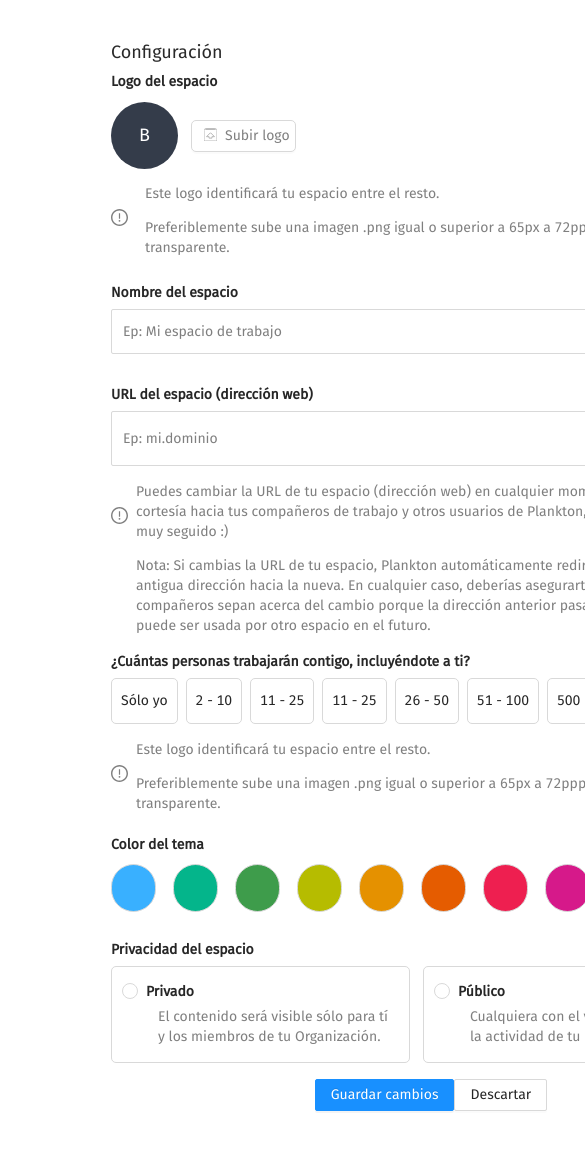
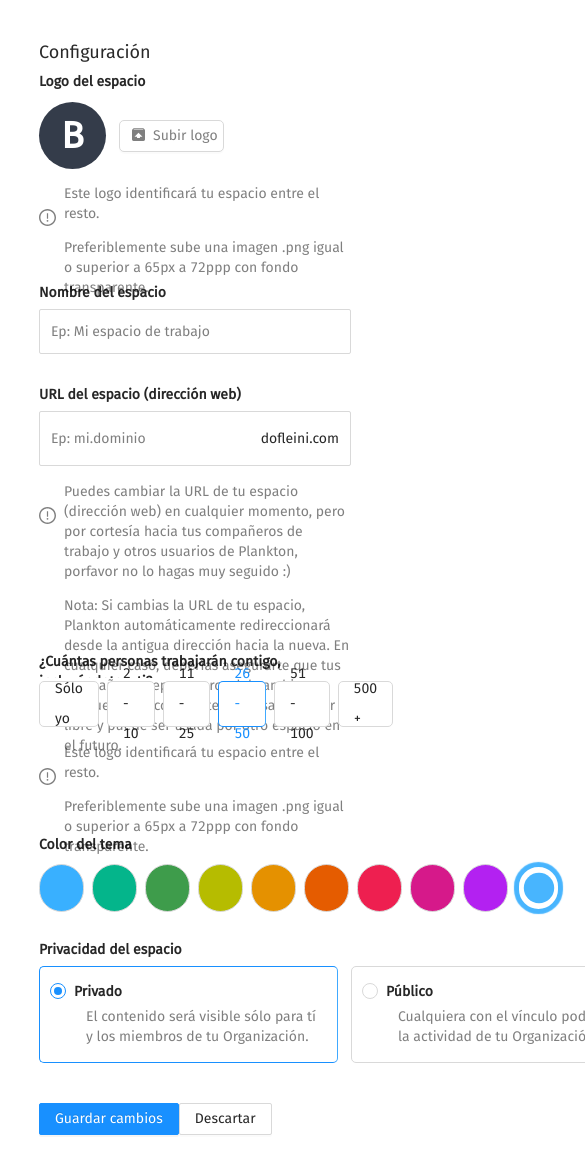
Before and after one commit to 92eduardocastillo/Test, a React (Create React App) app: page / in a window 390 px wide. Shown: the top 1174 px of the page, 585 px wide, since content can reach past the window. Built offline with nearby package versions, Linux system fonts and the light colour scheme.

Commit message:
Agregando responsive y arreglos css

```diff
--- a/src/App.css
+++ b/src/App.css
@@ -56,39 +56,37 @@
 
 html {
   font-family: Fira Sans;
+  width: 100vw;
 }
 
 body {
   font-family: Fira Sans;
 }
 
-#root {
+/* #root {
   height: 100%;
-  width: 100%;
-}
+} */
 
 .h2 {
   font-size: 18px;
 }
 
-label {
+label , input {
   font-family: var(--unnamed-font-family-fira-sans);
   font-style: var(--unnamed-font-style-normal);
   font-size: var(--unnamed-font-size-14);
   line-height: var(--unnamed-line-spacing-20);
   letter-spacing: var(--unnamed-character-spacing-0);
+}
+
+label {
   color: var(--unnamed-color-000000);
   font-weight: bold;
 }
 
 input {
-  font-family: var(--unnamed-font-family-fira-sans);
-  font-style: var(--unnamed-font-style-normal);
-  font-weight: var(--unnamed-font-weight-normal);
-  font-size: var(--unnamed-font-size-14);
-  line-height: var(--unnamed-line-spacing-20);
-  letter-spacing: var(--unnamed-character-spacing-0);
   color: var(--unnamed-color-000080);
+
 }
 
 p {
@@ -116,9 +114,10 @@ p {
 .app {
   display: flex;
   justify-content: space-between;
-  margin-left: 111px;
+  padding-left: 111px;
   margin-top: 42px;
   height: 100%;
+  width: 100%;
 }
 
 .app .ant-form-item-label {
@@ -136,19 +135,25 @@ p {
 .configuracion {
   display: flex;
   flex-direction: column;
-  width: 613px;
+  /* width: 613px; */
+  max-width: 613px;
+  /* flex-shrink: 1; */
+  /* width: 80%; */
+  flex-grow: 1;
+  /* max-width: 80%; */
 }
 
 .formulario {
   display: flex;
   flex-direction: column;
+  width: 100%;
 }
 
 
 .logo-container {
   display: flex;
   flex-direction: column;
-  width: 611px;
+  /* width: 611px; */
   height: 181px;
   margin-bottom: 30px;
 }
@@ -174,27 +179,27 @@ p {
 
     .logo-row-2 {
       display: flex;
-      justify-content: space-between;
       height: 67px;
     }
 
-        .logo-parrafo {
+        /* .logo-parrafo {
           width: 585px;
-        }
+        }   */
 
 
 
 .name-space-container {
-  width: 611px;
+  /* width: 611px; */
   height: 72px;
   margin-bottom: 30px;
 }
 
 .url-space-container {
-  width: 611px;
+  /* width: 611px; */
   height: 237px;
   margin-bottom: 30px;
 }
+
 
   .ant-input {
     height: 45px;
@@ -218,13 +223,13 @@ p {
 
 
 .personas-container {
-  width: 611px;
+  /* width: 611px; */
   height: 153px;
   margin-bottom: 30px;
 }
 
 .persona-group {
-  width: 491px;
+  /* width: 491px; */
   height: 46px;;
   display: flex;
   justify-content: space-between;
@@ -272,32 +277,40 @@ p {
   display: flex;
   justify-content: space-between;
   height: 75px;
-  width: 611px;
+  /* width: 611px; */
   margin-bottom: 30px;
 }
 
 .privacidad-container {
   display: flex;
   justify-content: space-between;
-  width: 611px;
+  /* width: 611px; */
+  height: 124px;
+  margin-bottom: 40px;
 }
 
-.privaciad-item {
+/* .privaciad-item {
   width: 299px;
-
-}
+} */
 
 .privacidad-boton {
   padding-top: 40px;
   padding-left: 38px;
-  width: 100%;
+  /* width: 100%; */
 }
-
-
 
 @media only screen and (max-width: 768px) {
   /* For mobile phones: */
   .vista {
-    visibility: hidden;
+    display: none;
+  }
+
+  .app {
+    padding-left: 0px;
+    justify-content: center;
+  }
+
+  .configuracion {
+    max-width: 80%;
   }
 }
--- a/src/App.js
+++ b/src/App.js
@@ -2,7 +2,6 @@ import {useState} from 'react';
 import './App.css';
 
 import { FormularioPage } from './componentes/formulario/FormularioPage';
-import { Subir } from './componentes/formulario/iconos/Subir';
 import {Vista} from './componentes/vista/Vista'
 
 function App() {
--- a/src/componentes/formulario/FormularioPage.js
+++ b/src/componentes/formulario/FormularioPage.js
@@ -58,7 +58,7 @@ export const FormularioPage = ({Agregar}) => {
 
           <Privacidad />
 
-          <Form.Item wrapperCol={{ offset: 8, span: 16 }}>
+          <Form.Item wrapperCol={{ offset: 0, span: 24 }}>
             <Button type="primary" htmlType="submit">
             Guardar cambios
             </Button>
--- a/src/componentes/formulario/colores/Colores.js
+++ b/src/componentes/formulario/colores/Colores.js
@@ -12,6 +12,7 @@ export const Colores = () => {
             name= 'color'
             label= 'Color del tema'
             style={{display:'flex' ,justifyContent:'space-between',width:'100%'}}
+            initialValue={'#48B5FE'}
             >
                 <Radio.Group
                 defaultValue='#48B5FE'
--- a/src/componentes/formulario/espacio-name/NameSpace.js
+++ b/src/componentes/formulario/espacio-name/NameSpace.js
@@ -7,6 +7,7 @@ export const NameSpace = () => {
             <Form.Item
             label="Nombre del espacio"
             name="username"
+            initialValue={''}
             // rules={[{ required: true, message: 'Please input your username!' }]}
             >
                 <Input placeholder="Ep: Mi espacio de trabajo" name='aaaaaaaaaaaaaa'/>
--- a/src/componentes/formulario/iconos/Subir.js
+++ b/src/componentes/formulario/iconos/Subir.js
@@ -6,12 +6,12 @@ const Svg = () => {
     return (
         <svg width="13" height="13" viewBox="0 0 13 13">
             <defs>
-            <style>{'.a{opacity:0.5;}'}</style>
+            <style>{'.icono-a{opacity:0.5;}'}</style>
             </defs>
-            <g className='a'>
+            <g className='icono-a'>
                 <path d="M11.556,13H1.444A1.446,1.446,0,0,1,0,11.555V2.527A1.433,1.433,0,0,1,.332,1.6L1.336.4A1.053,1.053,0,0,1,2.167,0h8.666a1.084,1.084,0,0,1,.838.389l1,1.214A1.466,1.466,0,0,1,13,2.527v9.028A1.446,1.446,0,0,1,11.556,13ZM6.5,4.844a.355.355,0,0,0-.253.1L2.528,8.666H5.056v1.444H7.945V8.666h2.527L6.753,4.947A.353.353,0,0,0,6.5,4.844ZM2.124.722h0l-.592.722h9.931L10.79.722Z"/>
                 </g>
-                </svg>
+            </svg>
     )
 }
 
--- a/src/componentes/formulario/logo/Logo.js
+++ b/src/componentes/formulario/logo/Logo.js
@@ -4,17 +4,10 @@ import { Form, Button, Upload, Avatar  } from 'antd';
 import { ExclamationCircleOutlined } from '@ant-design/icons';
 import { Subir } from '../iconos/Subir';
 
-
+import { style1 } from '../styles/styles';
 
 
 export const Logo = () => {
-      const style = {}
-        style.avatar = {
-        background: '#343C4A 0% 0% no-repeat padding-box',
-        borderRadius: '34px',
-        opacity: '1',
-        marginRigth: '10px'
-      }
 
     const normFile = (e) => {
         console.log('Upload event:', e);
@@ -33,14 +26,21 @@ export const Logo = () => {
 
           <div className='logo-row-1'>
 
-              <div className='logo-avatar'>
+
                   <Avatar
                   size={67}
-                  style={style.avatar}
+                  style={{
+                    backgroundColor: '#343C4A',
+                    borderRadius: '34px',
+                    opacity: '1',
+                    marginRight: '13px',
+                    fontSize: '37px',
+                    fontWeight: 'bold'
+                  }}
                 >
                   B
                 </Avatar>
-              </div>
+
 
               <div className='logo-subir'>
                   <Form.Item
@@ -51,14 +51,13 @@ export const Logo = () => {
                 >
                   <Upload name="logo" action="/upload.do" listType="picture" style={{width:'105px'}}>
                     <Button
-                    icon={
-                    <Subir />
-                    } style={{
+                    icon={ <Subir /> }
+                    style={{
                       borderRadius:'5px',
                       width:'105px',
+                      color: '#00000080',
                       paddingLeft:'12px',
                       paddingRight: '7px',
-                      color: '#00000080'
                       }}>Subir logo</Button>
                   </Upload>
 
@@ -75,13 +74,12 @@ export const Logo = () => {
              }}
               />
             <div className='logo-parrafo'>
-              <p className='unnamed-character-style-2'>
+              <p style={style1}>
                     Este logo identificará tu espacio entre el resto.
               </p>
 
-              <p className='unnamed-character-style-2'>
-                    Preferiblemente sube una imagen .png igual o superior a 65px a 72ppp con fondo
-                    <br/>
+              <p style={style1}>
+                    Preferiblemente sube una imagen .png igual o superior a 65px a 72ppp con fondo<br/>
                     transparente.
               </p>
             </div>
--- a/src/componentes/formulario/personas/Personas.js
+++ b/src/componentes/formulario/personas/Personas.js
@@ -1,11 +1,11 @@
 import React from 'react'
-import { Form ,Radio  } from 'antd';
+import { Form ,Radio, Space  } from 'antd';
 
 import { ExclamationCircleOutlined } from '@ant-design/icons';
 
 export const Personas = () => {
 
-    const cantidadPersonas = ['Sólo yo','2 - 10','11 - 25', '11 - 25', '26 - 50', '51 - 100' , '500 +']
+    const cantidadPersonas = ['Sólo yo','2 - 10','11 - 25', '26 - 50', '51 - 100' , '500 +']
 
     return (
         <div className='personas-container'>
@@ -13,29 +13,36 @@ export const Personas = () => {
             <Form.Item
                 label="¿Cuántas personas trabajarán contigo, incluyéndote a ti?"
                 name="personas"
+                initialValue={3}
 
             >
 
                     <Radio.Group
-                    size='large'
-                    defaultValue="3"
+                    // size='large'
+                    // defaultValue="3"
                     style={{
-                        display: 'flex',
-                        justifyContent: 'space-between',
-                        width: '100%',
-                        alignItems: 'center'}}
+                        // display: 'flex',
+                        // justifyContent: 'space-between',
+                        // width: '100%',
+                        // alignItems: 'center'
+                    }}
                         >
 
-                        <div className='persona-group'>
+                        <Space
+                        style={{
+                            // width:'491px'
+                        }}
+                        >
+
                         {
                         cantidadPersonas.map( ( texto , index ) => (
                             <div key={index}>
                                 <Radio.Button
-                                style={{borderRadius: '5px',
+                                style={{
+                                borderRadius: '5px',
+                                width:'',
                                 height: '46px',
-                                padding: '0px 9px',
                                 display: 'flex',
-                                justifyContent: 'center',
                                 alignItems: 'center',
                                 fontSize: '14px',
                                 fontWeight: 'normal',
@@ -48,8 +55,9 @@ export const Personas = () => {
                             </div>
                             ))
                         }
+                        </Space>
 
-                </div>
+
 
                     </Radio.Group>
 
@@ -70,7 +78,7 @@ export const Personas = () => {
               </p>
               </div>
 
-        </div>
+            </div>
 
         </div>
     )
--- a/src/componentes/formulario/privacidad/Privacidad.js
+++ b/src/componentes/formulario/privacidad/Privacidad.js
@@ -6,12 +6,24 @@ export const Privacidad = () => {
     const botonStyle = { height: '97px', borderRadius: '5px'}
 
     return (
-        <Form.Item
+
+        <div className='privacidad-container'>
+
+            <Form.Item wrapperCol={{ offset: 0, span: 24 }}
             label='Privacidad del espacio'
             name='privacidad'
+            initialValue={"privado"}
             >
-            <Radio.Group defaultValue="1"  size={'large'} >
-            <div className='privacidad-container'>
+
+                <Radio.Group
+                defaultValue="1"
+                size={'large'}
+                style={{
+                    display:'flex',
+                    justifyContent:'space-around',
+                    gap: '13px'
+                }}
+                >
 
 
                     <div style={{position: 'relative',width:'299px'}}>
@@ -49,13 +61,10 @@ export const Privacidad = () => {
                     </div>
 
 
-
-
-
-
-         </div>
                 </Radio.Group>
             </Form.Item>
 
+        </div>
+
     )
 }
--- /dev/null
+++ b/src/componentes/formulario/styles/styles.js
@@ -0,0 +1,10 @@
+
+export const style1 = {
+    fontFamily: 'Fira Sans',
+    fontStyle: 'lighter',
+    fontWeight: 'normal',
+    fontSize: '14px',
+    lineHeight: '20px',
+    letterSpacing: '0px',
+    color: '#00000080'
+}
```
Also changed, not shown: src/componentes/formulario/url-espacio/UrlSpace.js (+6 -3 lines), src/componentes/formulario/iconos/a.svg. Lines whose indentation alone changed are shown as unchanged.
